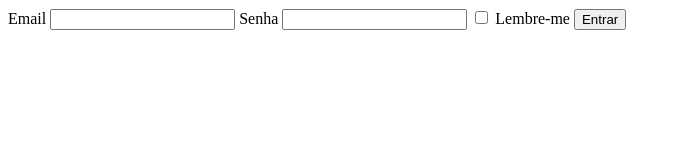
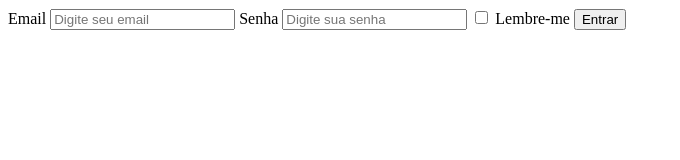
Before and after one commit to sergiomos/trybe-exercises, a plain HTML site: page bloco_6/Conteudo/loginForm.html in a window 1280 px wide. Shown: the whole page, without its empty margins (0-680 px from the left). Drawn offline with Linux system fonts and the light colour scheme.

Commit message:
Adicionando placeholders

```diff
--- a/bloco_6/Conteudo/loginForm.html
+++ b/bloco_6/Conteudo/loginForm.html
@@ -9,10 +9,10 @@
 <body>
   <form action="" method="get">
     <label for="email">Email</label>
-    <input type="email" name="email" id="email">
+    <input type="email" name="email" id="email" placeholder="Digite seu email">
 
     <label for="password">Senha</label>
-    <input type="password" name="password" id="password">
+    <input type="password" name="password" id="password" placeholder="Digite sua senha">
 
     <input type="checkbox" name="remember" id="remember">
     <label for="remember">Lembre-me</label>
```
